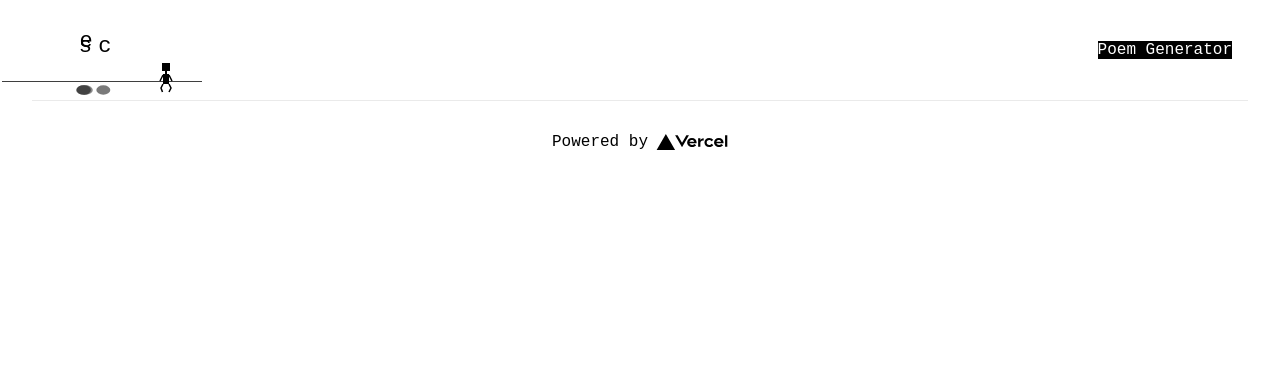
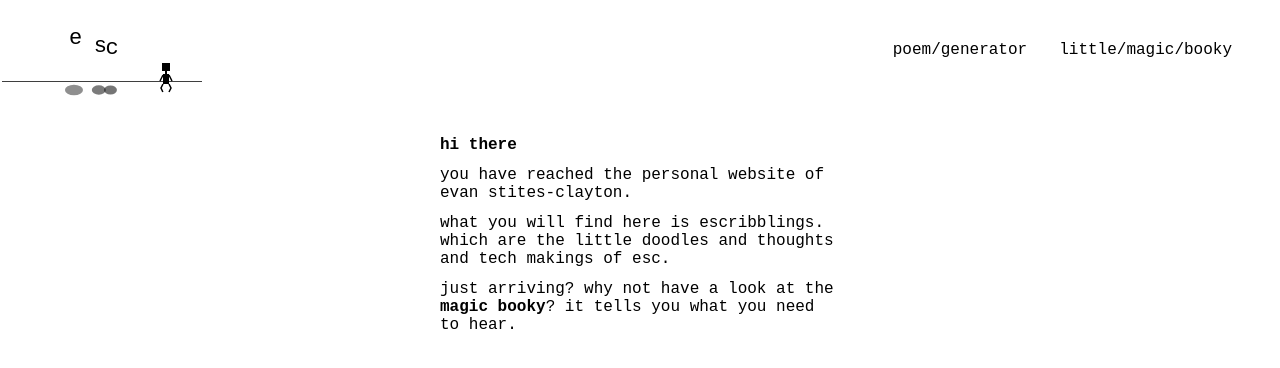
Before and after one commit to estitesc/esc-home, a Next.js app: page / in a window 1280 px wide. Shown: the top 368 px of the page. Built offline with nearby package versions, Linux system fonts and the light colour scheme.

Commit message:
Makes new nav stuff work

```diff
--- a/c/Layout.tsx
+++ b/c/Layout.tsx
@@ -1,16 +1,25 @@
 import * as React from "react";
+import Head from "next/head";
 import Navbar from "./Navbar";
+import styles from "../styles/Home.module.css";
 
 interface LayoutProps {
   children: React.ReactNode;
+  selectedSection?: string;
 }
 
-const Layout: React.FC<LayoutProps> = ({ children }) => {
+const Layout: React.FC<LayoutProps> = ({ children, selectedSection }) => {
   return (
-    <>
-      <Navbar />
+    <div className={styles.container}>
+      <Head>
+        <title>escribblings</title>
+        <meta name="description" content="esc's website" />
+        <link rel="icon" href="/favicon.ico" />
+      </Head>
+
+      <Navbar selectedSection={selectedSection} />
       {children}
-    </>
+    </div>
   );
 };
 
--- a/c/Navbar.tsx
+++ b/c/Navbar.tsx
@@ -1,8 +1,15 @@
 import * as React from "react";
 import AnimatedEsc from "./AnimatedEsc";
 import NavButton from "./NavButton";
+import useIsDesktop from "../h/useIsDesktop";
 
-const Navbar: React.FC = () => {
+interface NavbarProps {
+  selectedSection?: string;
+}
+
+const Navbar: React.FC<NavbarProps> = ({ selectedSection }) => {
+  const isDesktop = useIsDesktop();
+
   return (
     <div
       style={{
@@ -16,9 +23,17 @@ const Navbar: React.FC = () => {
         <AnimatedEsc />
       </div>
       <div style={{ display: "flex", flexDirection: "row" }}>
-        <NavButton label="Poem Generator" linkTo="/poemgen" selected />
-        {/* <NavButton label="poems" linkTo="/poems" selected />
-        <NavButton label="techs" linkTo="/techs" />
+        <NavButton
+          label={isDesktop ? "poem/generator" : "p/g"}
+          linkTo="/poemgen"
+          selected={selectedSection == "poemgen"}
+        />
+        <NavButton
+          label={isDesktop ? "little/magic/booky" : "l/m/b"}
+          linkTo="/booky"
+          selected={selectedSection == "booky"}
+        />
+        {/* <NavButton label="techs" linkTo="/techs" />
         <NavButton label="things" linkTo="/things" /> */}
       </div>
     </div>
--- a/pages/booky.tsx
+++ b/pages/booky.tsx
@@ -3,7 +3,7 @@ import Layout from "../c/Layout";
 
 const Booky: NextPage = () => {
   return (
-    <Layout>
+    <Layout selectedSection="booky">
       <div
         style={{
           display: "flex",
--- a/pages/index.tsx
+++ b/pages/index.tsx
@@ -1,33 +1,38 @@
 import type { NextPage } from "next";
-import Head from "next/head";
-import Image from "next/image";
-import Navbar from "../c/Navbar";
-import styles from "../styles/Home.module.css";
+import Link from "next/link";
+import Layout from "../c/Layout";
 
 const Home: NextPage = () => {
   return (
-    <div className={styles.container}>
-      <Head>
-        <title>escribblings</title>
-        <meta name="description" content="esc's website" />
-        <link rel="icon" href="/favicon.ico" />
-      </Head>
-
-      <Navbar />
-
-      <footer className={styles.footer}>
-        <a
-          href="https://vercel.com?utm_source=create-next-app&utm_medium=default-template&utm_campaign=create-next-app"
-          target="_blank"
-          rel="noopener noreferrer"
-        >
-          Powered by{" "}
-          <span className={styles.logo}>
-            <Image src="/vercel.svg" alt="Vercel Logo" width={72} height={16} />
-          </span>
-        </a>
-      </footer>
-    </div>
+    <Layout>
+      <div
+        style={{
+          display: "flex",
+          flexDirection: "column",
+          alignItems: "center",
+        }}
+      >
+        <div style={{ maxWidth: 400, marginTop: 24 }}>
+          <div style={{ fontWeight: "bold", margin: "12px 0 12px" }}>
+            hi there
+          </div>
+          <div style={{ marginBottom: 12 }}>
+            you have reached the personal website of evan stites-clayton.
+          </div>
+          <div style={{ marginBottom: 12 }}>
+            what you will find here is escribblings. which are the little
+            doodles and thoughts and tech makings of esc.
+          </div>
+          <div style={{ marginBottom: 12 }}>
+            just arriving? why not have a look at the{" "}
+            <span style={{ fontWeight: "bold" }}>
+              <Link href={"/booky"}>magic booky</Link>
+            </span>
+            ? it tells you what you need to hear.
+          </div>
+        </div>
+      </div>
+    </Layout>
   );
 };
 
--- a/pages/poemgen.tsx
+++ b/pages/poemgen.tsx
@@ -26,7 +26,7 @@ const PoemGen: NextPage = () => {
   }
 
   return (
-    <Layout>
+    <Layout selectedSection="poemgen">
       <div
         style={{
           display: "flex",
```
